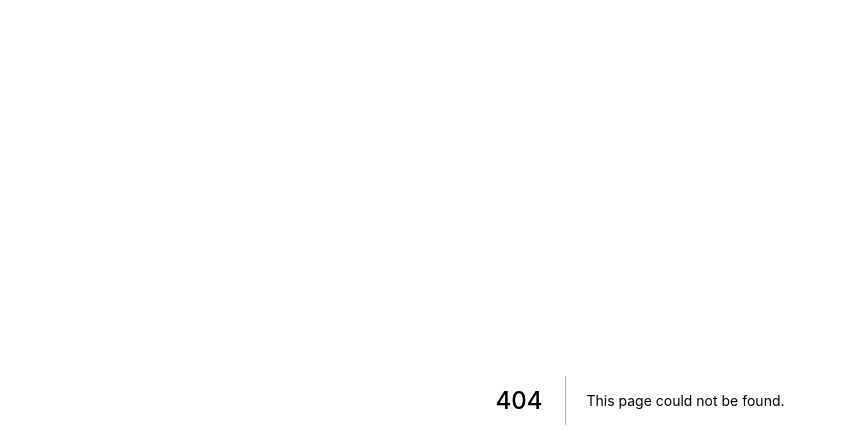
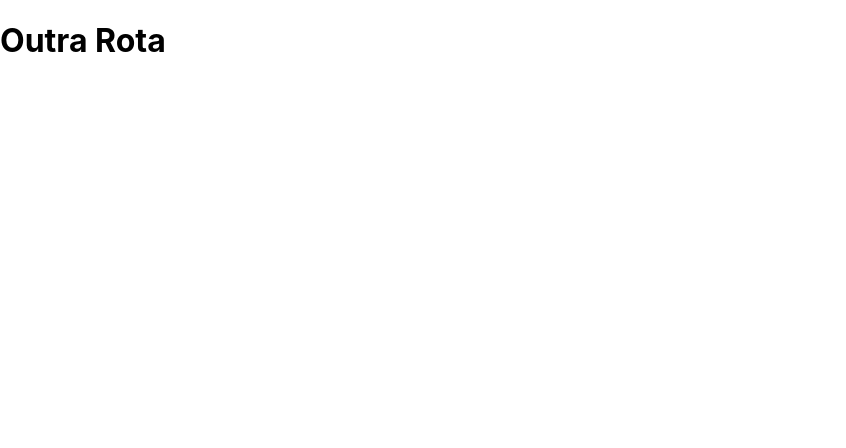
Before and after one commit to RodolfoAugustoo/coder-nextjs, a Next.js app: page /outraRota in a window 1280 px wide. Before the commit this address had no page. Shown: the top 448 px of the page, without its empty margins (0-846 px from the left). Built offline with nearby package versions, Linux system fonts and the light colour scheme.

Commit message:
Rotas _01

```diff
--- /dev/null
+++ b/src/pages/outraRota.jsx
@@ -0,0 +1,9 @@
+export default function OutraRota(){
+  return(
+    <div>
+      <h1>
+        Outra Rota
+      </h1>
+    </div>
+  )
+}
```
Also changed, not shown: src/pages/_outraRota.jsx (added, +9 -0 lines), src/pages/rotas/index.jsx (added, +8 -0 lines), src/pages/_app.js (renamed from pages/_app.js), src/pages/api/hello.js (renamed from pages/api/hello.js), src/pages/index.js (renamed from pages/index.js), src/styles/Home.module.css (renamed from styles/Home.module.css), src/styles/globals.css (renamed from styles/globals.css).
